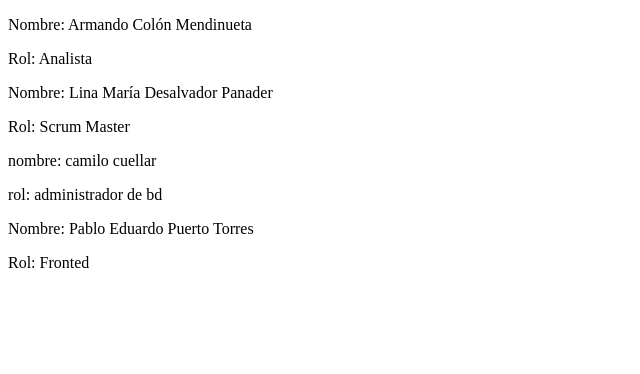
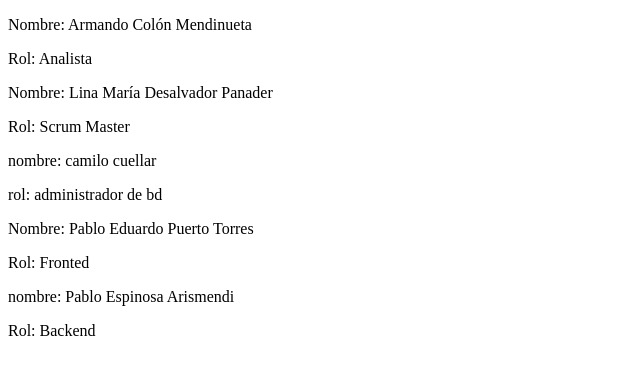
Before and after one commit to Co-codrilo/coco_desarrollo, a website: page index.html in a window 1280 px wide. Shown: the whole page, without its empty margins (0-640 px from the left). Drawn offline with Linux system fonts and the light colour scheme.

Commit message:
modificacion Pablo Espinosa

```diff
--- a/index.html
+++ b/index.html
@@ -23,5 +23,8 @@
         <p>Nombre: Pablo Eduardo Puerto Torres</p>
         <p>Rol: Fronted</p>
     </div>
+    <div>
+        <p>nombre: Pablo Espinosa Arismendi</p>
+        <p>Rol: Backend</p>
 </body>
 </html>
```
